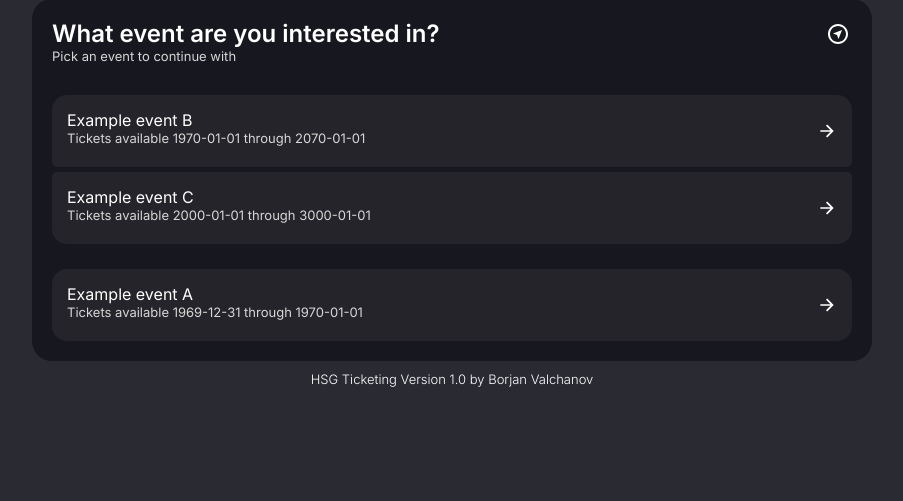
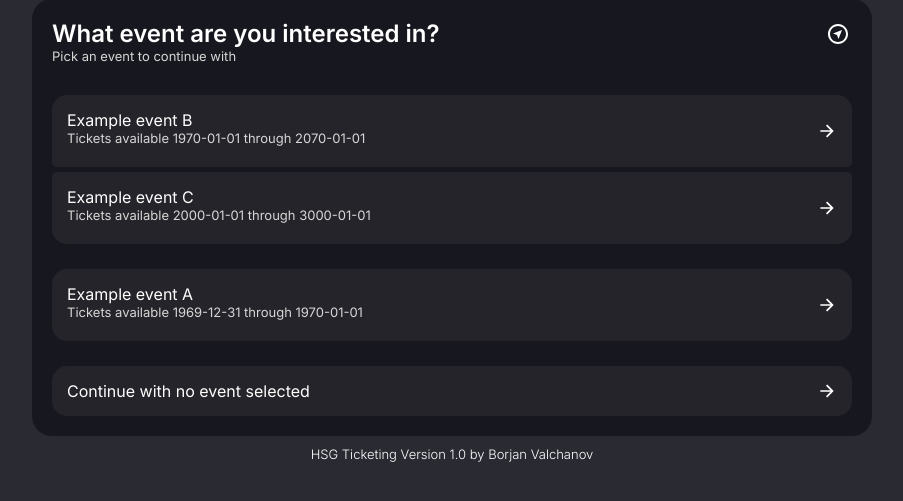
Before and after one commit to borjan-val/ticketing-hsg, a Python web app: template app/templates/event-picker.html in a window 1280 px wide. Shown: the part 21-522 px from the top of the page, without its empty margins (188-1091 px from the left). Run offline with Jinja, Linux system fonts and the light colour scheme; the template is opened without the code that fills it, so the values that code supplies are empty.

Commit message:
Added "no event" option

```diff
--- a/app/templates/event-picker.html
+++ b/app/templates/event-picker.html
@@ -37,6 +37,13 @@
 				</span>
 				<img src="../assets/arrow.svg" class="option-icon"/>
 			</div>
+			<div class="on-monocard-spacer-small"></div>
+			<div class="on-monocard-interactable row-container">
+				<span>
+					Continue with no event selected
+				</span>
+				<img src="../assets/arrow.svg" class="option-icon"/>
+			</div>
 		</div>
 		<footer></footer>
 	</body>
```
